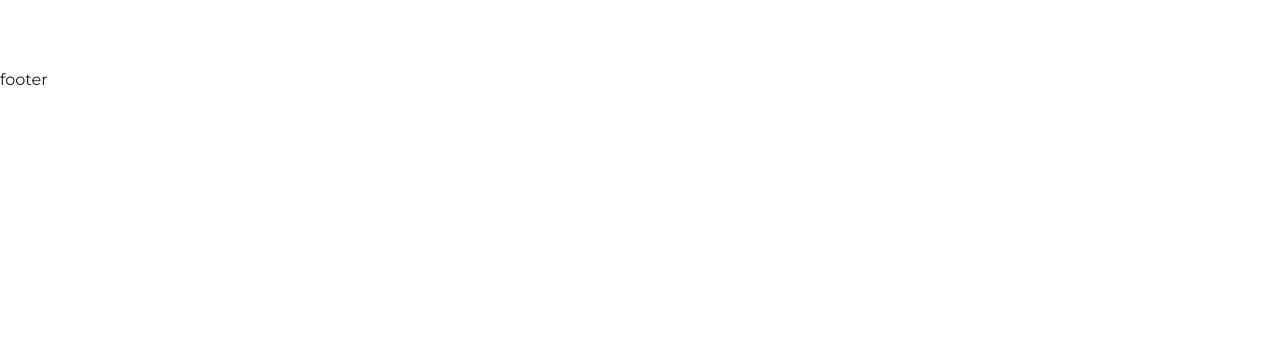
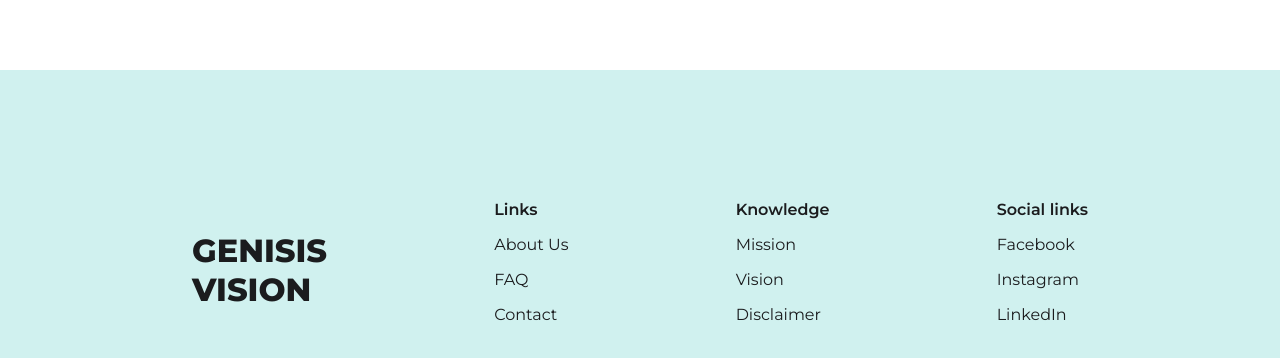
Before and after one commit to im-rhlrvndrn/landing_page, a React (Create React App) app: page /about in a window 1280 px wide. Shown: the part 2100-2458 px from the top of the page. Before the commit the page ends 2189 px from the top, so only its background shows below. Built offline with nearby package versions, Linux system fonts and the light colour scheme.

Commit message:
Made footer component

```diff
--- a/public/index.html
+++ b/public/index.html
@@ -25,7 +25,7 @@
       work correctly both with client-side routing and a non-root public URL.
       Learn how to configure a non-root public URL by running `npm run build`.
     -->
-        <title>React App</title>
+        <title>Genisis Vision</title>
     </head>
     <body>
         <noscript>You need to enable JavaScript to run this app.</noscript>
--- a/src/components/Footer/Footer.jsx
+++ b/src/components/Footer/Footer.jsx
@@ -1,7 +1,68 @@
 import React from 'react';
+import { Link } from 'react-router-dom';
+
+// Scss files
+import './Footer.scss';
 
 const Footer = () => {
-    return <div>footer</div>;
+    return (
+        <>
+            <div className='footer'>
+                <div className='footer__wrapper'>
+                    <div className='footer__wrapper__footerLogo'>
+                        <h1>
+                            genisis <br />
+                            vision
+                        </h1>
+                    </div>
+                    <div className='footer__wrapper__footerItemList'>
+                        <span className='footer__wrapper__footerItemList__header'>Links</span>
+                        <Link to='/about' className='footer__wrapper__footerItemList__footerItem'>
+                            about us
+                        </Link>
+                        <Link to='/blog' className='footer__wrapper__footerItemList__footerItem'>
+                            FAQ
+                        </Link>
+                        <Link to='/contact' className='footer__wrapper__footerItemList__footerItem'>
+                            contact
+                        </Link>
+                    </div>
+                    <div className='footer__wrapper__footerItemList'>
+                        <span className='footer__wrapper__footerItemList__header'>Knowledge</span>
+                        <Link to='/mission' className='footer__wrapper__footerItemList__footerItem'>
+                            Mission
+                        </Link>
+                        <Link to='/vision' className='footer__wrapper__footerItemList__footerItem'>
+                            vision
+                        </Link>
+                        <Link
+                            to='/disclaimer'
+                            className='footer__wrapper__footerItemList__footerItem'
+                        >
+                            disclaimer
+                        </Link>
+                    </div>
+                    <div className='footer__wrapper__footerItemList'>
+                        <span className='footer__wrapper__footerItemList__header'>
+                            Social links
+                        </span>
+                        <Link to='/mission' className='footer__wrapper__footerItemList__footerItem'>
+                            Facebook
+                        </Link>
+                        <Link to='/vision' className='footer__wrapper__footerItemList__footerItem'>
+                            Instagram
+                        </Link>
+                        <Link
+                            to='/disclaimer'
+                            className='footer__wrapper__footerItemList__footerItem'
+                        >
+                            LinkedIn
+                        </Link>
+                    </div>
+                </div>
+            </div>
+        </>
+    );
 };
 
 export default Footer;
--- /dev/null
+++ b/src/components/Footer/Footer.scss
@@ -0,0 +1,56 @@
+@import '../../mixins.scss';
+
+.footer {
+    width: 100%;
+    height: 50vh;
+    padding: 4rem 0;
+    background-color: rgba($color: $ctaColor, $alpha: 0.2);
+
+    &__wrapper {
+        margin: 0 auto;
+        width: 70%;
+        height: 100%;
+        display: flex;
+        justify-content: space-between;
+        align-items: center;
+
+        &__footerLogo {
+            h1 {
+                font-size: 2rem;
+                text-transform: uppercase;
+            }
+        }
+
+        &__footerItemList {
+            display: flex;
+            flex-direction: column;
+
+            &__header {
+                margin-bottom: 1rem;
+                font-weight: 600;
+            }
+
+            &__footerItem {
+                width: max-content;
+                margin-bottom: 1rem;
+                text-transform: capitalize;
+                position: relative;
+
+                &:hover {
+                    &:before {
+                        content: '';
+                        position: absolute;
+                        top: 80%;
+                        left: 50%;
+                        transform: translate(-50%, -50%);
+                        width: calc(100% + 6%);
+                        height: 30%;
+                        background-color: $ctaColor;
+                        opacity: 0.8;
+                        z-index: -1;
+                    }
+                }
+            }
+        }
+    }
+}
```
